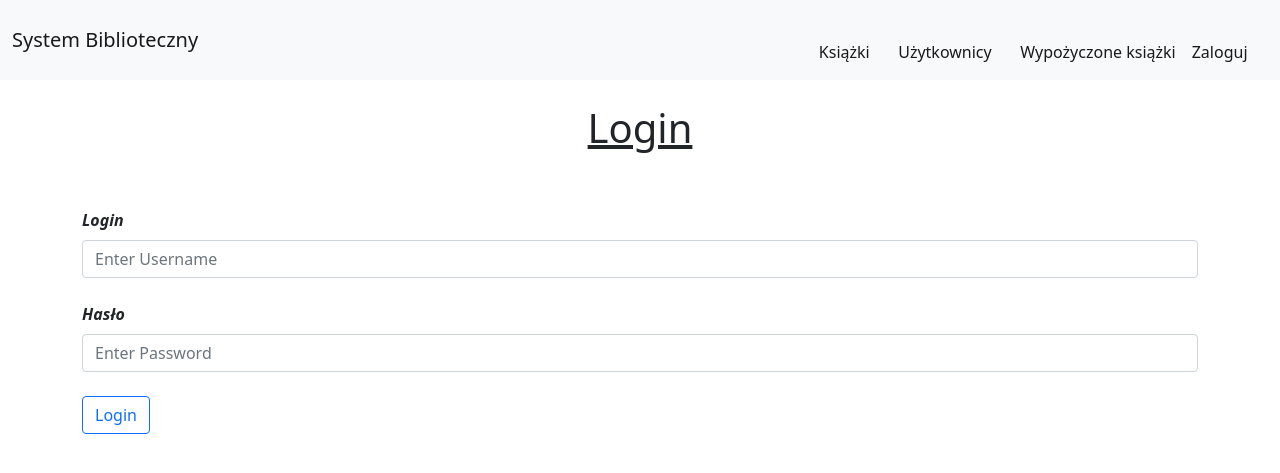
After one commit to KulpinskiPatryk/LibrarybutPython, a Django app: page /Login/ in a window 1280 px wide. The commit adds this page. Shown: the top 473 px of the page. Run offline with Django 3.2, Linux system fonts and the light colour scheme.

Commit message:
Added Login and privliges for admin

```diff
--- /dev/null
+++ b/Biblioteka/templates/Login.html
@@ -0,0 +1,27 @@
+{% extends 'basic.html' %}
+{% load static %}
+{% block title %}  System zarządzania biblioteką {% endblock %}
+{% block css %}
+{% endblock %}
+{% block body %}
+<div class="container">
+<br>
+<h1 class="text-center"><u>Login</u></h1><br>
+    <form method="POST"> {% csrf_token %}
+
+    <div class="row mt-4">
+        <div class="form-group col-md-12">
+            <label><i style="font-weight: bold;">Login</i></label>
+            <input type="text" class="form-control mt-2" name="username" placeholder="Enter Username" required>
+        </div>
+    </div>
+
+    <div class="row mt-4">
+        <div class="form-group col-md-12">
+            <label><i style="font-weight: bold;">Hasło</i></label>
+            <input type="password" class="form-control mt-2" name="password" placeholder="Enter Password" required>
+        </div>
+    </div>
+    <button type="submit" class="btn btn-outline-primary mt-4">Login</button>
+</div>
+{% endblock %}
--- a/Biblioteka/templates/basic.html
+++ b/Biblioteka/templates/basic.html
@@ -30,11 +30,11 @@
 
               {% if user.is_authenticated %}
               <li class="nav-item">
-                <a class="nav-link active">Zalogowany {{user}}</a>
+                <a class="nav-link active" href="/Logout/">Zalogowany {{user}}</a>
               </li>
               {% else %}
               <li class="nav-item">
-                <a class="nav-link active">Zaloguj</a>
+                <a class="nav-link active" href="/Login/">Zaloguj</a>
               </li>
               {% endif %}
               &nbsp;&nbsp;&nbsp;
--- a/Biblioteka/templates/view_users.html
+++ b/Biblioteka/templates/view_users.html
@@ -22,7 +22,7 @@
                 <td>{{u.user}}</td>
                 <td>{{u.date_of_start}}</td>
                 <td>{{u.date_of_end}}</td>
-                <td><a href="/delete_student/{{u.user}}/" class="btn btn-danger" onclick="return confirm('Are you sure you want to delete this student?')">Delete</a></td>
+                <td><a href="/delete_student/{{u.user}}/" class="btn btn-danger" onclick="return confirm('Csy napewno chcesz usunąć użytkownika')">Delete</a></td>
             {% endfor %}
         </tbody>
     </table>
--- a/Biblioteka/urls.py
+++ b/Biblioteka/urls.py
@@ -4,7 +4,7 @@ from . import views
 urlpatterns = [
     path("", views.index, name="index"),
     path("view_users/", views.view_users, name="view_users"),
-    #path("search_book/", views.search_book, name="search_book"),
+    path("rent_book/<myuser>/", views.rent_book, name="rent_book"),
     path("view_borowed/", views.view_borowed, name="view_borowed"),
     #path("view_students/", views.view_students, name="view_students"),
     #path("issue_book/", views.issue_book, name="issue_book"),
@@ -16,8 +16,8 @@ urlpatterns = [
     #path("student_registration/", views.student_registration, name="student_registration"),
     #path("change_password/", views.change_password, name="change_password"),
     #path("student_login/", views.student_login, name="student_login"),
-    #path("admin_login/", views.admin_login, name="admin_login"),
-    #path("logout/", views.Logout, name="logout"),
+    path("Login/", views.Login, name="Login"),
+    path("Logout/", views.Logout, name="Logout"),
 
     #path("delete_book/<int:myid>/", views.delete_book, name="delete_book"),
     path("delete_student/<myuser>/", views.delete_student, name="delete_student"),
--- a/Biblioteka/views.py
+++ b/Biblioteka/views.py
@@ -4,25 +4,39 @@ from .forms import *
 from django.shortcuts import get_object_or_404
 from django.contrib.auth import authenticate, login, logout
 from datetime import date
-from django.contrib.auth.decorators import login_required
+from django.contrib.auth.decorators import login_required, user_passes_test
 from django.contrib.auth.models import Group
+from django.http import JsonResponse
 
 
 def index(request):
     books = Books.objects.all()
+    values = []
+    for book in books:
+        ask = Books.objects.filter(title=book.title).values('id')[0]['id']
+        check = Borrowed.objects.filter(book=ask)
+        check = len(check)
+        values.append(check)
+
+    print(values)
+    print(len(books))
     if request.method == "POST":
         ask = request.POST['ask']
         print(ask)
         if ask is not None:
             books = Books.objects.filter(title=str(ask))
-    return render(request, "index.html", {'books':books})
+    return render(request, "index.html", {'books':books, 'values':values})
 
 
+@login_required()
+@user_passes_test(lambda u: u.is_superuser)
 def view_users(request):
     users = User_of_Library.objects.all()
     return render(request, "view_users.html", {'users':users})
 
 
+@login_required()
+@user_passes_test(lambda u: u.is_superuser)
 def view_borowed(request):
     borowed = Borrowed.objects.all()
     if request.method == "POST":
@@ -47,3 +61,36 @@ def unrent(request,myuser):
     asked = Borrowed.objects.filter(user=students)
     asked.delete()
     return redirect("/view_borowed/")
+
+
+def rent_book(request, myuser):
+    asked = Books.objects.get(title=myuser)
+    ask = Books.objects.filter(title=myuser).values('id')[0]['id']
+    check = Borrowed.objects.filter(book=ask)
+    if len(check) == 0:
+        print(len(check))
+        students = request.user
+        borrow = Borrowed.objects.create(book=asked, user=students)
+        borrow.save()
+        return redirect("/")
+    else:
+        return redirect("/")
+
+
+def Login(request):
+    if request.method == "POST":
+        username = request.POST['username']
+        password = request.POST['password']
+        user = authenticate(username=username, password=password)
+
+        if user is not None:
+            login(request, user)
+            redirect("/index/")
+
+
+    return render(request, "Login.html")
+
+
+def Logout(request):
+    logout(request)
+    return redirect("/")
--- a/Library/settings.py
+++ b/Library/settings.py
@@ -127,3 +127,5 @@ MEDIA_ROOT = os.path.join(BASE_DIR, 'library')
 # https://docs.djangoproject.com/en/3.2/ref/settings/#default-auto-field
 
 DEFAULT_AUTO_FIELD = 'django.db.models.BigAutoField'
+
+LOGIN_URL = "Login"
```
Also changed, not shown: Biblioteka/templates/index.html (+5 -6 lines), Biblioteka/templates/view_borowed.html (+0 -13 lines), db.sqlite3, 1 other file.
